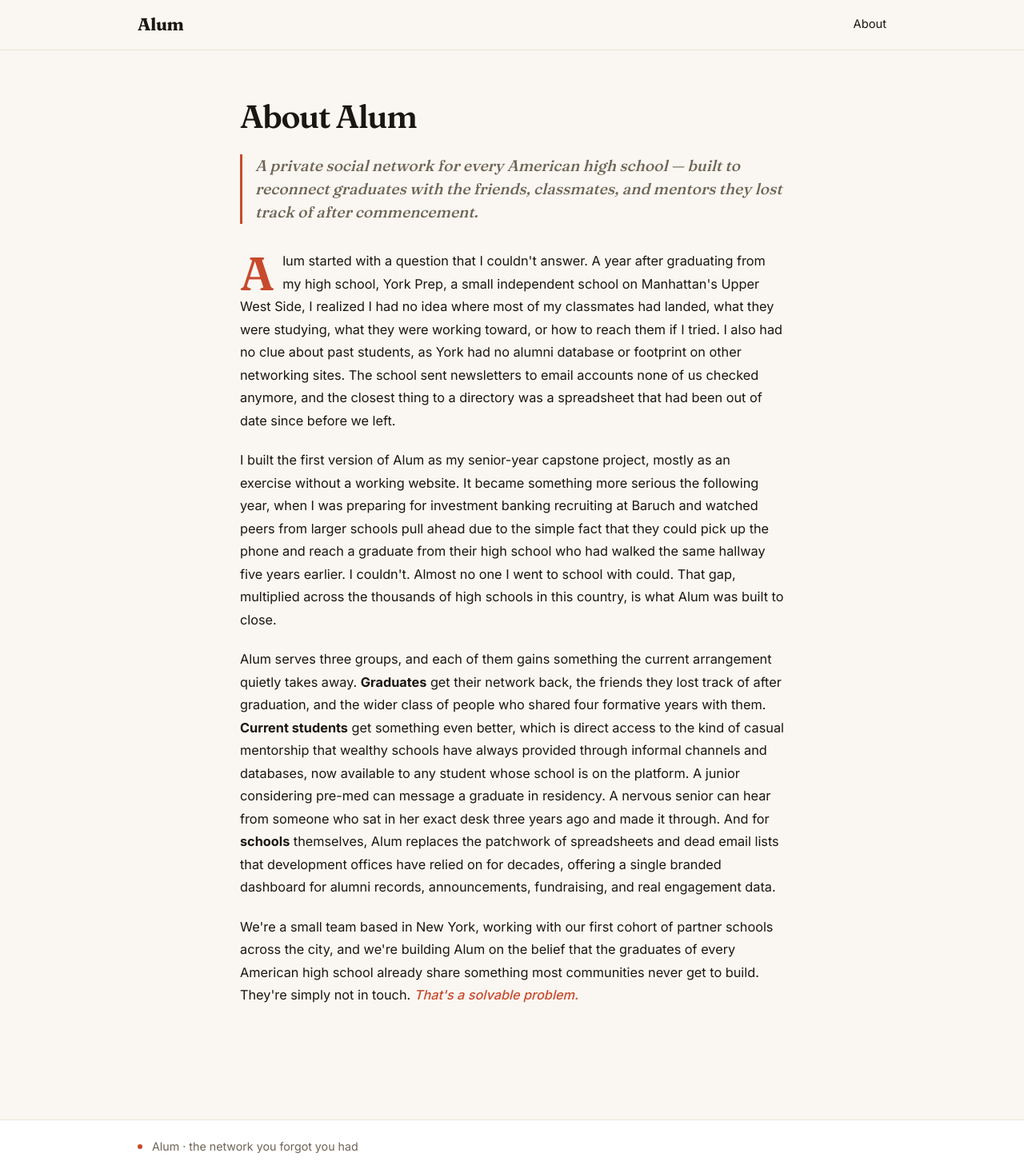
After one commit to Ronkullashi/ALUM, a Flask app: page /about in a window 1280 px wide. The commit adds this page. Shown: the whole page at 80% size. Run offline with Flask 3, Linux system fonts and the light colour scheme.

Commit message:
add /about page with origin essay
add /about page with origin essay

```diff
--- a/app/main.py
+++ b/app/main.py
@@ -90,6 +90,12 @@ def school_home(school_slug):
     return render_template("school_home.html", school=school, view="gateway")
 
 
+@bp.route("/about")
+def about():
+    """Public About page — accessible without logging in or entering a code."""
+    return render_template("about.html")
+
+
 # ---------------------------------------------------------------------------
 # Temporary debug route — lists every school + code straight from the DB.
 # Gated by ?key=alum-debug. Remove this before opening the site to alumni.
--- a/app/static/css/styles.css
+++ b/app/static/css/styles.css
@@ -471,6 +471,57 @@ textarea { resize: vertical; }
 
 .thread-header h1 { margin-top: 6px; }
 
+/* ---- About page ---- */
+
+.about {
+  max-width: 680px;
+  margin: 0 auto;
+  padding: 28px 0 40px;
+}
+.about h1 {
+  font-family: "Fraunces", Georgia, serif;
+  font-weight: 600;
+  font-size: 2.6rem;
+  letter-spacing: -0.035em;
+  margin-bottom: 24px;
+}
+.about .lead {
+  font-family: "Fraunces", Georgia, serif;
+  font-style: italic;
+  font-size: 1.25rem;
+  color: var(--text-muted);
+  line-height: 1.5;
+  margin-bottom: 32px;
+  border-left: 3px solid var(--accent);
+  padding-left: 16px;
+}
+.about p {
+  font-size: 1.05rem;
+  line-height: 1.75;
+  margin-bottom: 1.3em;
+}
+.about p strong { font-weight: 700; color: var(--text); }
+.about p em { color: var(--accent); font-style: italic; font-weight: 500; }
+
+/* Drop cap on first essay paragraph */
+.about p:nth-of-type(2)::first-letter {
+  font-family: "Fraunces", Georgia, serif;
+  font-size: 3.6em;
+  float: left;
+  line-height: 0.85;
+  padding-right: 10px;
+  padding-top: 6px;
+  font-weight: 600;
+  color: var(--accent);
+}
+
+@media (max-width: 600px) {
+  .about h1 { font-size: 2rem; }
+  .about .lead { font-size: 1.1rem; }
+  .about p { font-size: 1rem; }
+  .about p:nth-of-type(2)::first-letter { font-size: 3em; }
+}
+
 /* ---- Admin row actions ---- */
 
 .row-actions { display: flex; gap: 6px; flex-wrap: nowrap; }
--- /dev/null
+++ b/app/templates/about.html
@@ -0,0 +1,63 @@
+{% extends "base.html" %}
+{% block title %}About · Alum{% endblock %}
+
+{% block content %}
+<article class="about">
+  <h1>About Alum</h1>
+
+  <p class="lead">
+    A private social network for every American high school — built to
+    reconnect graduates with the friends, classmates, and mentors they lost
+    track of after commencement.
+  </p>
+
+  <p>
+    Alum started with a question that I couldn't answer. A year after
+    graduating from my high school, York Prep, a small independent school on
+    Manhattan's Upper West Side, I realized I had no idea where most of my
+    classmates had landed, what they were studying, what they were working
+    toward, or how to reach them if I tried. I also had no clue about past
+    students, as York had no alumni database or footprint on other networking
+    sites. The school sent newsletters to email accounts none of us checked
+    anymore, and the closest thing to a directory was a spreadsheet that had
+    been out of date since before we left.
+  </p>
+
+  <p>
+    I built the first version of Alum as my senior-year capstone project,
+    mostly as an exercise without a working website. It became something more
+    serious the following year, when I was preparing for investment banking
+    recruiting at Baruch and watched peers from larger schools pull ahead
+    due to the simple fact that they could pick up the phone and reach a
+    graduate from their high school who had walked the same hallway five
+    years earlier. I couldn't. Almost no one I went to school with could.
+    That gap, multiplied across the thousands of high schools in this country,
+    is what Alum was built to close.
+  </p>
+
+  <p>
+    Alum serves three groups, and each of them gains something the current
+    arrangement quietly takes away. <strong>Graduates</strong> get their
+    network back, the friends they lost track of after graduation, and the
+    wider class of people who shared four formative years with them.
+    <strong>Current students</strong> get something even better, which is
+    direct access to the kind of casual mentorship that wealthy schools
+    have always provided through informal channels and databases, now
+    available to any student whose school is on the platform. A junior
+    considering pre-med can message a graduate in residency. A nervous senior
+    can hear from someone who sat in her exact desk three years ago and made
+    it through. And for <strong>schools</strong> themselves, Alum replaces
+    the patchwork of spreadsheets and dead email lists that development
+    offices have relied on for decades, offering a single branded dashboard
+    for alumni records, announcements, fundraising, and real engagement data.
+  </p>
+
+  <p>
+    We're a small team based in New York, working with our first cohort of
+    partner schools across the city, and we're building Alum on the belief
+    that the graduates of every American high school already share something
+    most communities never get to build. They're simply not in touch.
+    <em>That's a solvable problem.</em>
+  </p>
+</article>
+{% endblock %}
--- a/app/templates/base.html
+++ b/app/templates/base.html
@@ -29,6 +29,7 @@
       {% endif %}
 
       <div class="user-area">
+        <a href="{{ url_for('main.about') }}">About</a>
         {% if current_user.is_authenticated %}
           <a href="{{ url_for('alumni.profile', school_slug=current_user.school.slug, user_id=current_user.id) }}">{{ current_user.first_name }}</a>
           <a href="{{ url_for('auth.logout') }}">Log out</a>
```
